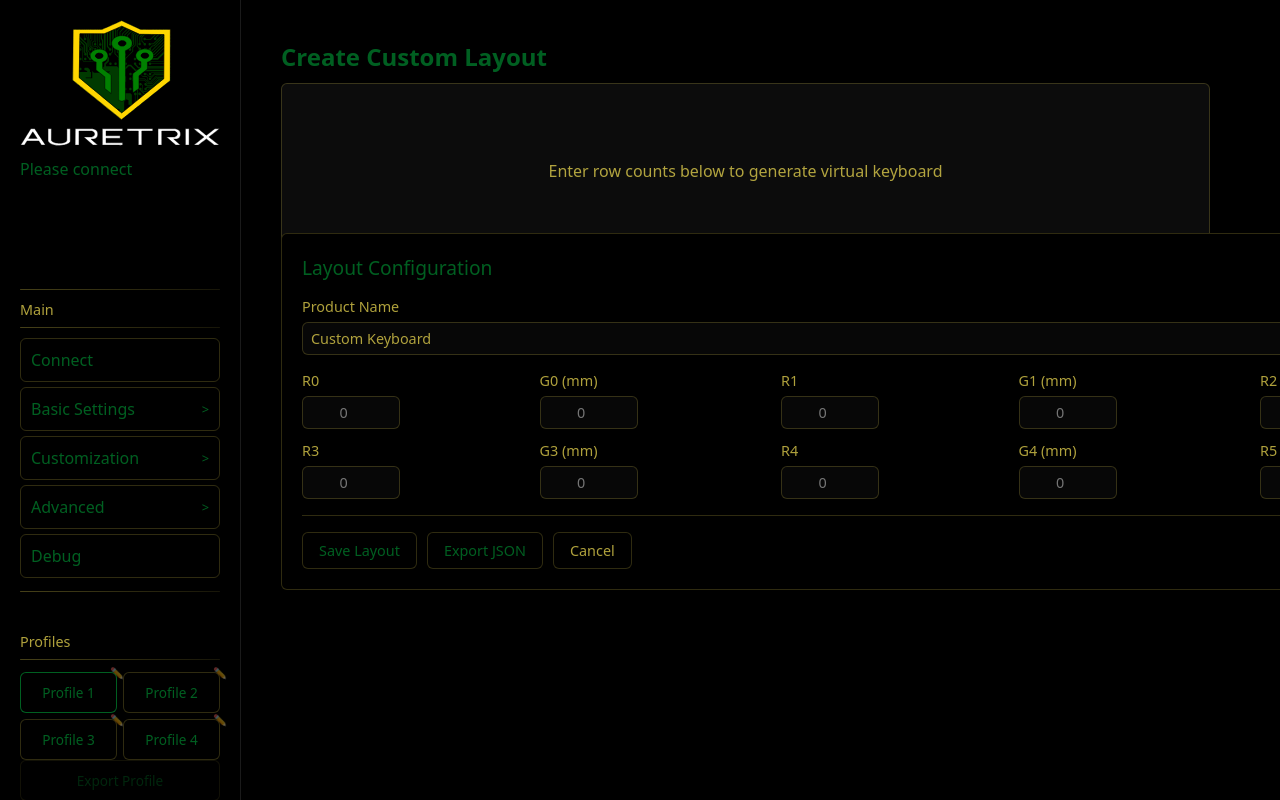
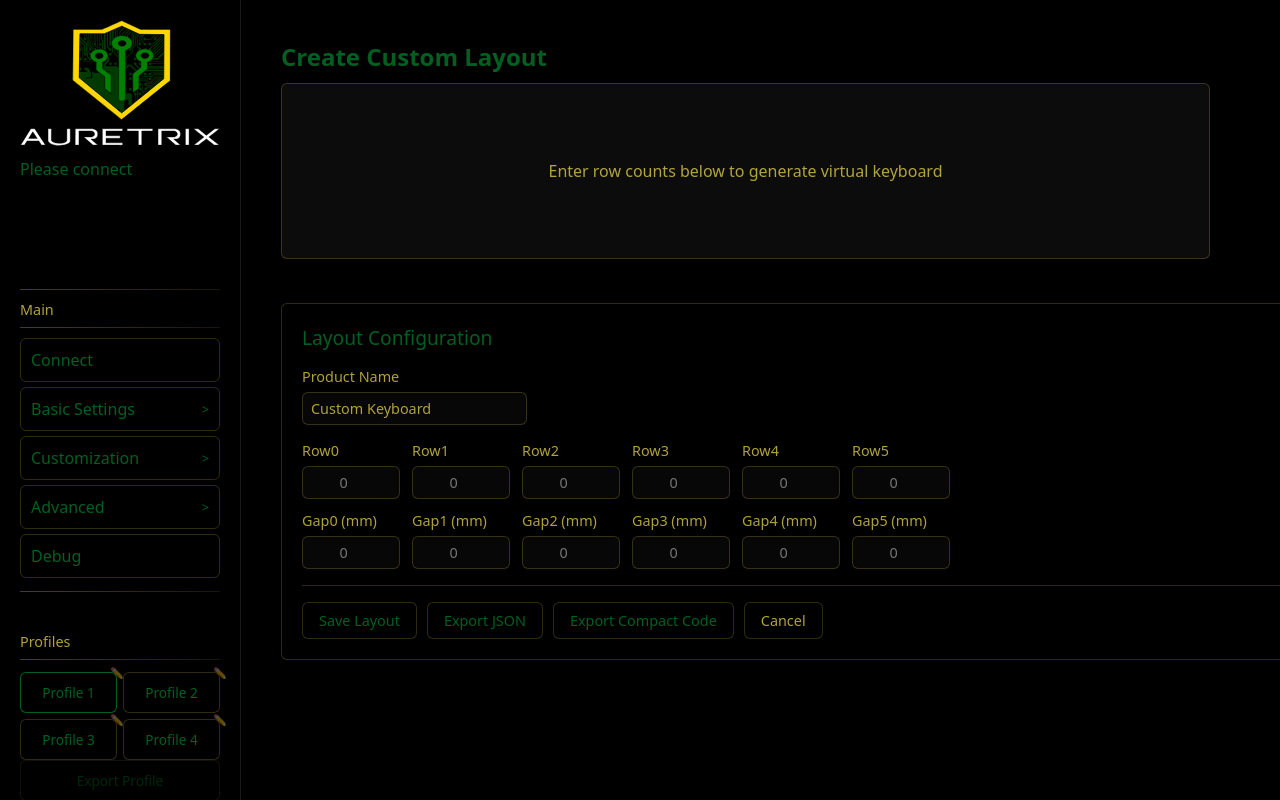
Before and after one commit to BlastHappy82/AureTrix_driver, a Vue app: page /layout-creator in a window 1280 px wide. Built offline with nearby package versions, Linux system fonts and the light colour scheme; what @sparklinkplayjoy/sdk-keyboard would draw is missing.

Commit message:
Improve layout creator interface and add compact code export functionality
Refactor UI for row and gap inputs, introduce compact code export with a helper function for array formatting, and add a new button for this functionality.

```diff
--- a/src/pages/LayoutCreator.vue
+++ b/src/pages/LayoutCreator.vue
@@ -40,11 +40,12 @@
                 </div>
               </div>
 
-              <!-- Row Counts and Gaps -->
+              <!-- Row Counts and Gaps - Horizontal Layout -->
               <div class="row-gap-section">
-                <div v-for="i in 6" :key="`row-gap-${i}`" class="row-gap-row">
-                  <div class="input-group">
-                    <div class="label">R{{ i - 1 }}</div>
+                <!-- Row Counts Row -->
+                <div class="row-inputs-row">
+                  <div v-for="i in 6" :key="`row-${i}`" class="input-group">
+                    <div class="label">Row{{ i - 1 }}</div>
                     <input
                       v-model.number="rowCounts[i - 1]"
                       type="number"
@@ -54,8 +55,11 @@
                       class="number-input"
                     />
                   </div>
-                  <div class="input-group">
-                    <div class="label">G{{ i - 1 }} (mm)</div>
+                </div>
+                <!-- Gap Inputs Row -->
+                <div class="gap-inputs-row">
+                  <div v-for="i in 6" :key="`gap-${i}`" class="input-group">
+                    <div class="label">Gap{{ i - 1 }} (mm)</div>
                     <input
                       v-model.number="rowGaps[i - 1]"
                       type="number"
@@ -97,6 +101,7 @@
               <div class="action-buttons">
                 <button @click="saveLayout" class="action-btn">Save Layout</button>
                 <button @click="exportLayout" class="action-btn">Export JSON</button>
+                <button @click="exportCompactCode" class="action-btn">Export Compact Code</button>
                 <button @click="goBack" class="action-btn cancel">Cancel</button>
               </div>
             </div>
@@ -274,6 +279,50 @@ export default defineComponent({
       }
     };
 
+    // Helper function to convert array to compact syntax
+    const arrayToCompactSyntax = (arr: number[]): string => {
+      const segments: string[] = [];
+      let i = 0;
+
+      while (i < arr.length) {
+        const current = arr[i];
+        let count = 1;
+
+        // Count consecutive identical values
+        while (i + count < arr.length && arr[i + count] === current) {
+          count++;
+        }
+
+        if (count >= 3) {
+          // Use Array.fill() for 3 or more consecutive values
+          segments.push(`Array(${count}).fill(${current})`);
+          i += count;
+        } else {
+          // Add individual values
+          for (let j = 0; j < count; j++) {
+            segments.push(String(current));
+          }
+          i += count;
+        }
+      }
+
+      // Format output
+      if (segments.length === 1 && segments[0].startsWith('Array(')) {
+        return segments[0];
+      } else if (segments.every(s => !s.startsWith('Array('))) {
+        return `[${segments.join(', ')}]`;
+      } else {
+        // Mixed format - use concat
+        const first = segments[0].startsWith('Array(') ? segments[0] : `[${segments[0]}]`;
+        if (segments.length === 1) return first;
+
+        const rest = segments.slice(1).map(s =>
+          s.startsWith('Array(') ? s : s
+        );
+        return `${first}.concat(${rest.join(', ')})`;
+      }
+    };
+
     const saveLayout = async () => {
       if (!productName.value.trim()) {
         notification.value = { message: 'Please enter a product name', isError: true };
@@ -374,6 +423,78 @@ export default defineComponent({
       notification.value = { message: 'Layout exported successfully!', isError: false };
     };
 
+    const exportCompactCode = () => {
+      if (!productName.value.trim()) {
+        notification.value = { message: 'Please enter a product name', isError: true };
+        return;
+      }
+
+      if (!virtualKeyboard.value.length) {
+        notification.value = { message: 'Please add rows to create a layout', isError: true };
+        return;
+      }
+
+      // Generate compact keySizes
+      const keySizesCompact: string[] = virtualKeyboard.value.map(row => {
+        const sizes = row.map(key => uToMm(key.size));
+        return arrayToCompactSyntax(sizes);
+      });
+
+      // Generate gapsAfterCol
+      const gapsAfterColData = virtualKeyboard.value.map(row => {
+        const gaps: Record<number, number> = {};
+        row.forEach((key, idx) => {
+          if (key.gap > 0) {
+            gaps[idx] = key.gap;
+          }
+        });
+        return gaps;
+      });
+
+      // Check if all gapsAfterCol are empty
+      const allEmpty = gapsAfterColData.every(g => Object.keys(g).length === 0);
+      let gapsAfterColCompact: string;
+
+      if (allEmpty) {
+        // All empty - use Array.fill({})
+        gapsAfterColCompact = `Array(${gapsAfterColData.length}).fill({})`;
+      } else {
+        // Mixed - stringify each entry
+        const gapsStrings = gapsAfterColData.map(g =>
+          Object.keys(g).length > 0 ? JSON.stringify(g) : '{}'
+        );
+        gapsAfterColCompact = `[${gapsStrings.join(', ')}]`;
+      }
+
+      // Generate rowSpacing
+      const rowSpacingArr: number[] = [];
+      for (let i = 0; i < virtualKeyboard.value.length; i++) {
+        const actualGapIdx = getActualRowIndex(i);
+        const gap = rowGaps.value[actualGapIdx];
+        rowSpacingArr.push(gap && gap > 0 ? gap : 1);
+      }
+      const rowSpacingCompact = arrayToCompactSyntax(rowSpacingArr);
+
+      // Build compact code
+      const compactCode = `{
+  keySizes: [
+${keySizesCompact.map(row => `    ${row},`).join('\n')}
+  ],
+  gapsAfterCol: ${gapsAfterColCompact},
+  rowSpacing: ${rowSpacingCompact},
+  hasAxisList: ${hasAxisList.value}
+}`;
+
+      // Copy to clipboard
+      navigator.clipboard.writeText(compactCode).then(() => {
+        notification.value = { message: 'Compact code copied to clipboard!', isError: false };
+      }).catch(() => {
+        // Fallback: show in console
+        console.log('Compact Layout Code:\n', compactCode);
+        notification.value = { message: 'Compact code logged to console!', isError: false };
+      });
+    };
+
     const goBack = () => {
       router.push('/layout-preview');
     };
@@ -393,6 +514,7 @@ export default defineComponent({
       updateSelectedKey,
       saveLayout,
       exportLayout,
+      exportCompactCode,
       goBack
     };
   }
@@ -517,7 +639,7 @@ export default defineComponent({
     position: relative;
     margin-right: auto;
     margin-left: auto;
-    margin-top: -50px;
+    margin-top: 20px;
     justify-content: center;
   }
 
@@ -558,7 +680,6 @@ export default defineComponent({
       display: flex;
       flex-direction: column;
       gap: 6px;
-      flex: 1;
 
       .label {
         color: v.$text-color;
@@ -589,14 +710,14 @@ export default defineComponent({
     }
 
     .row-gap-section {
-      display: grid;
-      grid-template-columns: repeat(3, 1fr);
+      display: flex;
+      flex-direction: column;
       gap: 12px;
 
-      .row-gap-row {
+      .row-inputs-row, .gap-inputs-row {
         display: flex;
-        gap: 8px;
-        align-items: flex-end;
+        gap: 12px;
+        justify-content: flex-start;
       }
     }
 
```
Also changed, not shown: 1 other file (tests, documents, lock files or other folders).
